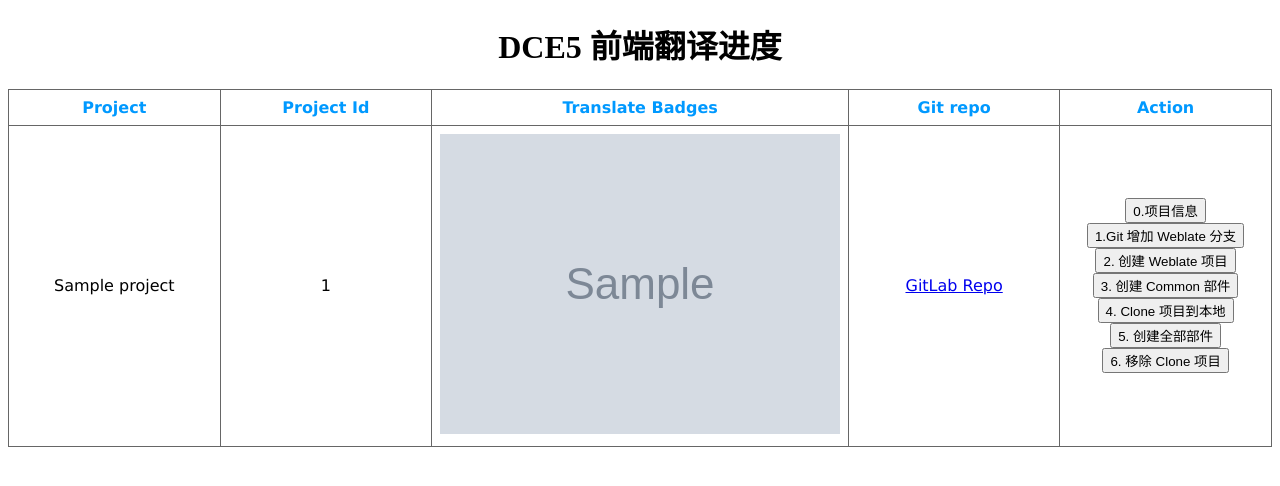
After one commit to samzong/weblate-batch-scripts, a FastAPI app: template templates/index.html in a window 1280 px wide. The commit adds this page. Shown: the top 486 px of the page. Run offline with FastAPI, Linux system fonts and the light colour scheme; the template is opened without the code that fills it: most values are stand-ins (such as "Sample title", 1, 10 or a date in 2020); grey boxes marked "Sample" are stand-in pictures.

Commit message:
feat: Change the project information to read from a JSON file.
Signed-off-by: samzong.lu <samzong.lu@gmail.com>

```diff
--- a/main.py
+++ b/main.py
@@ -11,6 +11,7 @@ E-mail: samzong.lu@gmail.com
 import logging
 import os
 import shutil
+import json
 
 from fastapi import FastAPI, Request
 from fastapi.responses import HTMLResponse
@@ -28,20 +29,26 @@ app = FastAPI(
         "name": "samzong",
         "url": "https://github.com/samzong",
         "email": "samzong.lu@gmail.com",
-        },
+    },
     license_info={
         "name": "Apache 2.0",
         "url": "https://www.apache.org/licenses/LICENSE-2.0.html",
-        }
-    )
+    }
+)
 
 templates = Jinja2Templates(directory="templates")
 
 
-@app.get("/", response_class=HTMLResponse)
-async def root():
-    html_content = open("templates/home.html", 'r').read()
-    return HTMLResponse(content=html_content, status_code=200)
+# @app.get("/", response_class=HTMLResponse)
+# async def root():
+#     html_content = open("templates/home.html", 'r').read()
+#     return HTMLResponse(content=html_content, status_code=200)
+
+@app.get("/")
+async def index(request: Request):
+    with open('/code/data/projects.json', 'r') as f:
+        data = json.load(f)
+    return templates.TemplateResponse("index.html", {"request": request, "data": data})
 
 
 @app.get("/project_info/{project_id}")
@@ -56,7 +63,7 @@ async def project_info(request: Request, project_id: int):
             "project_name": project_name,
             "message": "Project info {}".format(project_url)
 
-            }
+        }
 
         return templates.TemplateResponse(name="project_info.html", context=data)
     except Exception as e:
@@ -67,7 +74,7 @@ async def project_info(request: Request, project_id: int):
             "project_name": None,
             "message": "404 Project Not Found"
 
-            }
+        }
         return templates.TemplateResponse(name="project_info.html", context=data)
 
 
@@ -84,7 +91,7 @@ async def create_wb_branch(request: Request, project_id: int):
             "project_name": project_name,
             "message": "项目 weblate 分支创建成功"
 
-            }
+        }
 
         return templates.TemplateResponse(name="project_info.html", context=data)
     else:
@@ -94,7 +101,7 @@ async def create_wb_branch(request: Request, project_id: int):
             "project_name": project_name,
             "message": "项目 weblate 分支仍旧存在，请确认已完成合并后,删除分支,再次尝试刷新项目"
 
-            }
+        }
 
         return templates.TemplateResponse(name="project_info.html", context=data)
 
@@ -111,7 +118,7 @@ async def clone_wb_project(request: Request, project_id: int):
         "project_name": project_name,
         "message": "Clone 项目成功，路径在 {}".format({repo_path})
 
-        }
+    }
 
     return templates.TemplateResponse(name="project_info.html", context=data)
 
@@ -129,7 +136,7 @@ async def create_common_component(request: Request, project_id: int):
         "project_name": project_name,
         "message": "Common component 创建成功，现在可以创建其他组件"
 
-        }
+    }
 
     return templates.TemplateResponse(name="project_info.html", context=data)
 
@@ -145,7 +152,7 @@ async def create_components(request: Request, project_id: int):
             "project_id": project_id,
             "project_name": project_name,
             "message": "项目代码目前没有 Clone，请先点击 Clone 代码 到本地"
-            }
+        }
 
         return templates.TemplateResponse(name="project_info.html", context=data)
 
@@ -153,7 +160,7 @@ async def create_components(request: Request, project_id: int):
     batch_create_components(
         project_slug=project_name,
         repo_path=os.path.join(repo_path, "src/locales/zh-CN/")
-        )
+    )
     os.chdir(current_path)
 
     data = {
@@ -161,7 +168,7 @@ async def create_components(request: Request, project_id: int):
         "project_id": project_id,
         "project_name": project_name,
         "message": "恭喜你，全部部件已经创建完成，快回到首页去进行翻译吧。"
-        }
+    }
 
     return templates.TemplateResponse(name="project_info.html", context=data)
 
@@ -179,7 +186,7 @@ async def wb_project(request: Request, project_id: int):
         "project_name": project_name,
         "message": "weblate 项目创建成功，使用 gitlab 项目名称作为 web 项目名称\n{}".format(resp)
 
-        }
+    }
 
     return templates.TemplateResponse(name="project_info.html", context=data)
 
@@ -196,6 +203,6 @@ async def remove_clone_file(request: Request, project_id: int):
         "project_name": project_name,
         "message": "{}".format(resp)
 
-        }
+    }
 
     return templates.TemplateResponse(name="project_info.html", context=data)
--- a/src/components.py
+++ b/src/components.py
@@ -148,7 +148,7 @@ def batch_create_components(project_slug, repo_path):
             add_component_addon(project_slug, component_slug)
 
             print("Successfully to create component {}".format(component_name))
-            time.sleep(0.2)
+            time.sleep(0.1)
 
         except Exception as e:
             logging.error("Failed to create component {}".format(component_name))
--- a/templates/home.html
+++ b/templates/home.html
@@ -2,7 +2,7 @@
 <html lang="en">
 <head>
     <meta charset="UTF-8">
-    <title>Weblate Homepage</title>
+    <title>Weblate</title>
 </head>
 <style type="text/css">
     table {
--- /dev/null
+++ b/templates/index.html
@@ -0,0 +1,77 @@
+<!DOCTYPE html>
+<html lang="en">
+<head>
+    <meta charset="UTF-8">
+    <title>Weblate Homepage</title>
+</head>
+<style type="text/css">
+    table {
+        font-family: verdana, arial, sans-serif;
+        font-size: 15px;
+        color: #333333;
+        border-width: 1px;
+        border-color: #666666;
+        border-collapse: collapse;
+        margin: 0 auto;
+    }
+
+    table th {
+        border-width: 1px;
+        padding: 8px;
+        border-style: solid;
+        border-color: #666666;
+        color: #0099FF;
+        font-size: 16px;
+    }
+
+    table td {
+        border-width: 1px;
+        padding: 8px;
+        width: 200px;
+        border-style: solid;
+        border-color: #666666;
+        background-color: #FFFFFF;
+        color: black;
+        font-size: 16px;
+        text-align: center;
+    }
+</style>
+<body>
+
+<h1 style="text-align: center;">DCE5 前端翻译进度</h1>
+<table>
+    <thead>
+        <tr>
+            <th>Project</th>
+            <th>Project Id</th>
+            <th>Translate Badges</th>
+            <th>Git repo</th>
+            <th>Action</th>
+        </tr>
+    </thead>
+    <tbody>
+        {% for project in data.values() %}
+            <tr>
+                <td>{{ project['project_name'] }}</td>
+                <td>{{ project['project_id'] }}</td>
+                <td>
+                    <a href="{{ project['weblate_url'] }}"><img src="{{ project['translate_badges_icon'] }}" alt="翻译状态"/></a>
+                </td>
+                <td>
+                    <a href="{{ project['gitlab_url'] }}">GitLab Repo</a>
+                </td>
+                <td>
+                    <a href="/project_info/{{ project['project_id'] }}"><button>0.项目信息</button></a>
+                    <a href="/project_info/create_branch/{{ project['project_id'] }}"><button>1.Git 增加 Weblate 分支</button></a>
+                    <a href="/project_info/create_wb_project/{{ project['project_id'] }}"><button>2. 创建 Weblate 项目</button></a>
+                    <a href="/project_info/create_common_component/{{ project['project_id'] }}"><button>3. 创建 Common 部件</button></a>
+                    <a href="/project_info/clone_project/{{ project['project_id'] }}"><button>4. Clone 项目到本地</button></a>
+                    <a href="/project_info/create_all_components/{{ project['project_id'] }}"><button>5. 创建全部部件</button></a>
+                    <a href="/project_info/remove_clone_file/{{ project['project_id'] }}"><button>6. 移除 Clone 项目</button></a>
+                </td>
+            </tr>
+        {% endfor %}
+    </tbody>
+</table>
+</body>
+</html>
```
Also changed, not shown: data/projects.json (added, +10 -0 lines), projects.json (deleted, +0 -12 lines), templates/person_config.html (deleted, +0 -13 lines), run_in_k8s.yaml (added), 2 other files.
